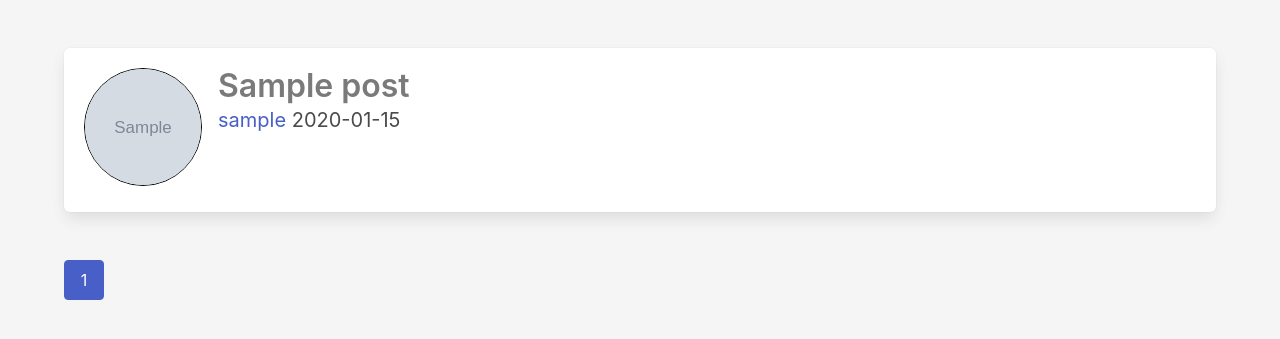
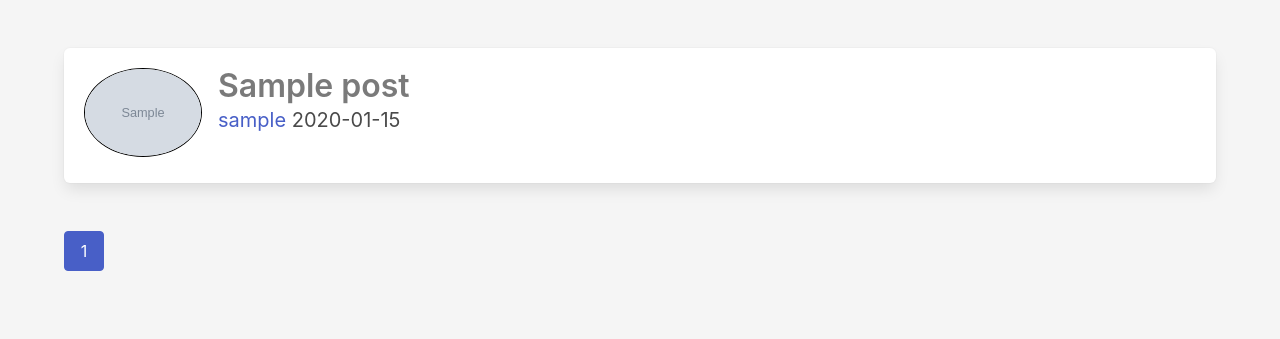
Before and after one commit to lenardatthebreakwater/laidback-corner, a Flask app: page / in a window 1280 px wide. Shown: the part 88-427 px from the top of the page. Run offline with Flask 3, Linux system fonts and the light colour scheme; tables that the repository leaves empty hold one stand-in row (values such as "Sample post"); grey boxes marked "Sample" are stand-in pictures; some libraries are stand-ins or nearby versions.

Commit message:
Update mystyle.css

```diff
--- a/static/mystyle.css
+++ b/static/mystyle.css
@@ -18,27 +18,22 @@ body {
 
 .profile-img {
     width: 200px;
-    height: 200px;
     border: 1px solid black;
     border-radius: 50%;
-    object-fit: cover;
     position: relative;
     right: 20px;
 }
 
 .medium-profile-img {
     width: 135px;
-    height: 135px;
     border: 1px solid black;
     border-radius: 50%;
 }
 
 .small-profile-img {
     width: 118px;
-    height: 118px;
     border: 1px solid black;
     border-radius: 50%;
-    object-fit: cover;
 }
 
 @media (max-width: 700px) {
```
